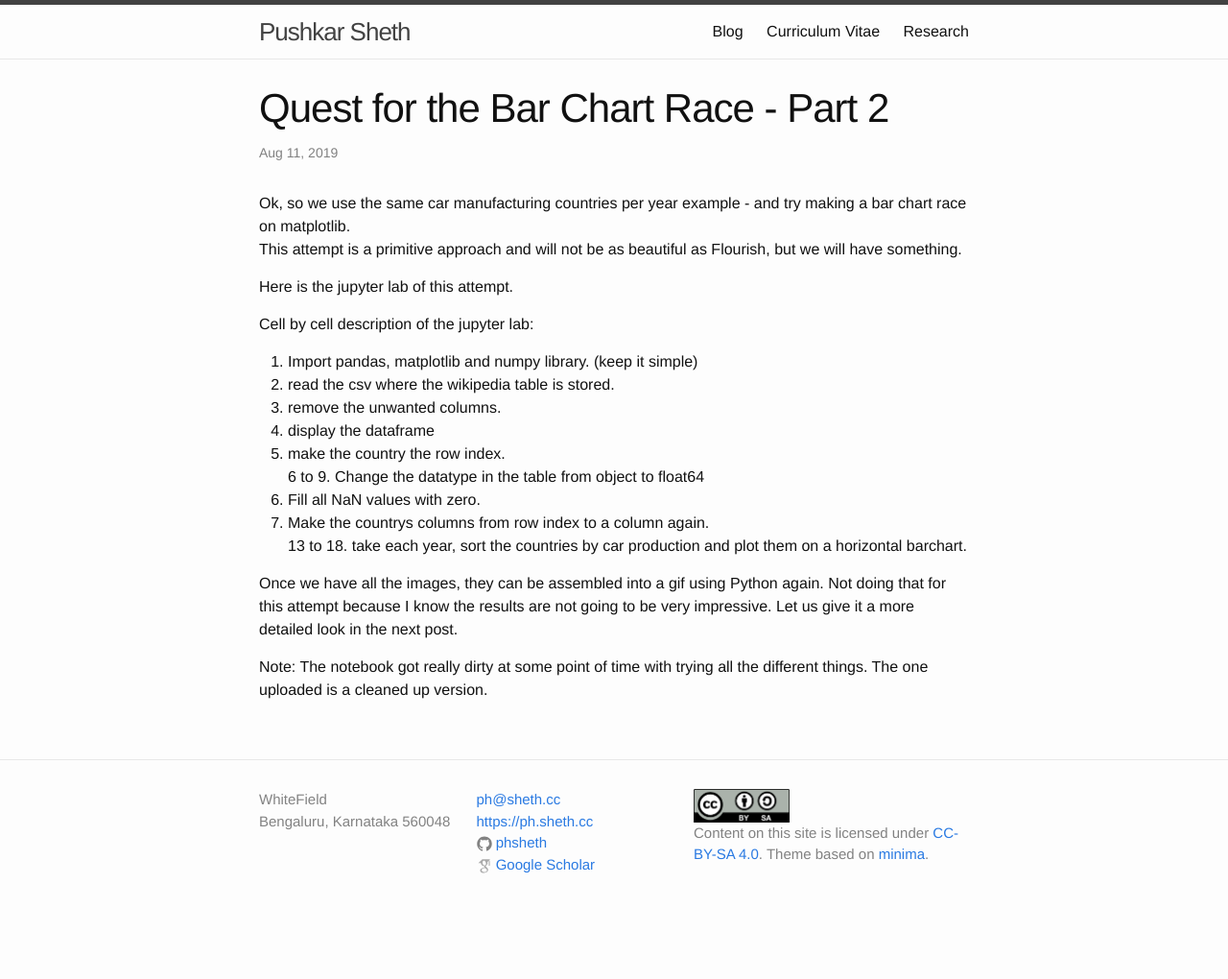
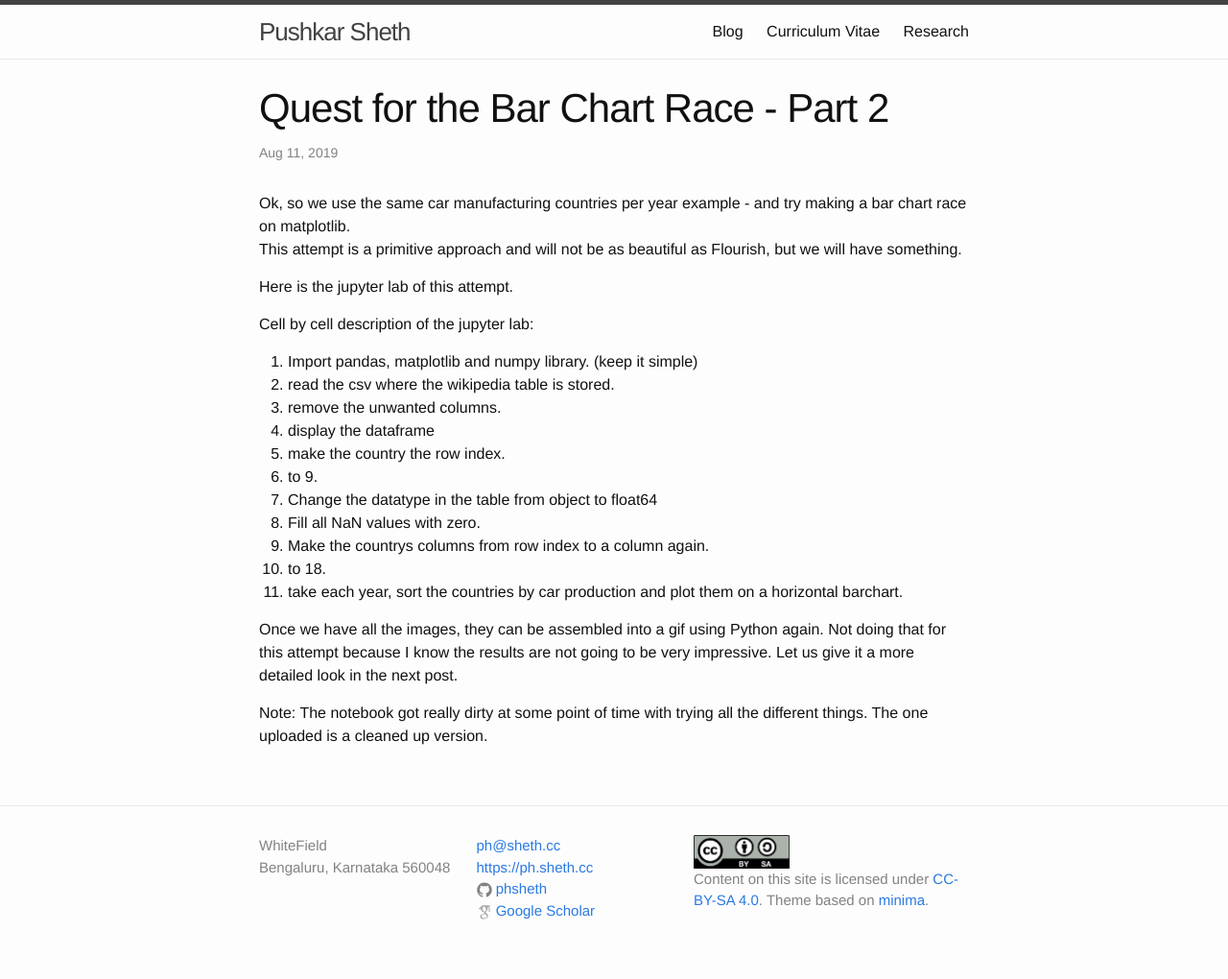
Before and after one commit to phsheth/phsheth.github.io, a Jekyll site: the page built from _posts/2019-08-11-bar_chart_race_part2.markdown, in a window 1280 px wide. Shown: the whole page at 96% size. Built offline with Jekyll 4.4.1, drawn with Linux system fonts in a browser that asks for light colours; comment, search, counter and statistics services are not loaded; before the commit the page ends 972 px from its top, so only the background shows below that; some of the changed lines change nothing that is shown.

Commit message:
corrected cell steps

```diff
--- a/_posts/2019-08-11-bar_chart_race_part2.markdown
+++ b/_posts/2019-08-11-bar_chart_race_part2.markdown
@@ -20,10 +20,12 @@ Cell by cell description of the jupyter lab:
 3.	remove the unwanted columns.
 4.	display the dataframe
 5.	make the country the row index.
-6 to 9.	 Change the datatype in the table from object to float64
+6.  to 9.
+9.	 Change the datatype in the table from object to float64
 11.	Fill all NaN values with zero.
 12.	Make the countrys columns from row index to a column again.
-13 to 18.	take each year, sort the countries by car production and plot them on a horizontal barchart.
+13. to 18.
+18.	take each year, sort the countries by car production and plot them on a horizontal barchart.
 
 Once we have all the images, they can be assembled into a gif using Python again. Not doing that for this attempt because I know the results are not going to be very impressive. Let us give it a more detailed look in the next post.
 
```
